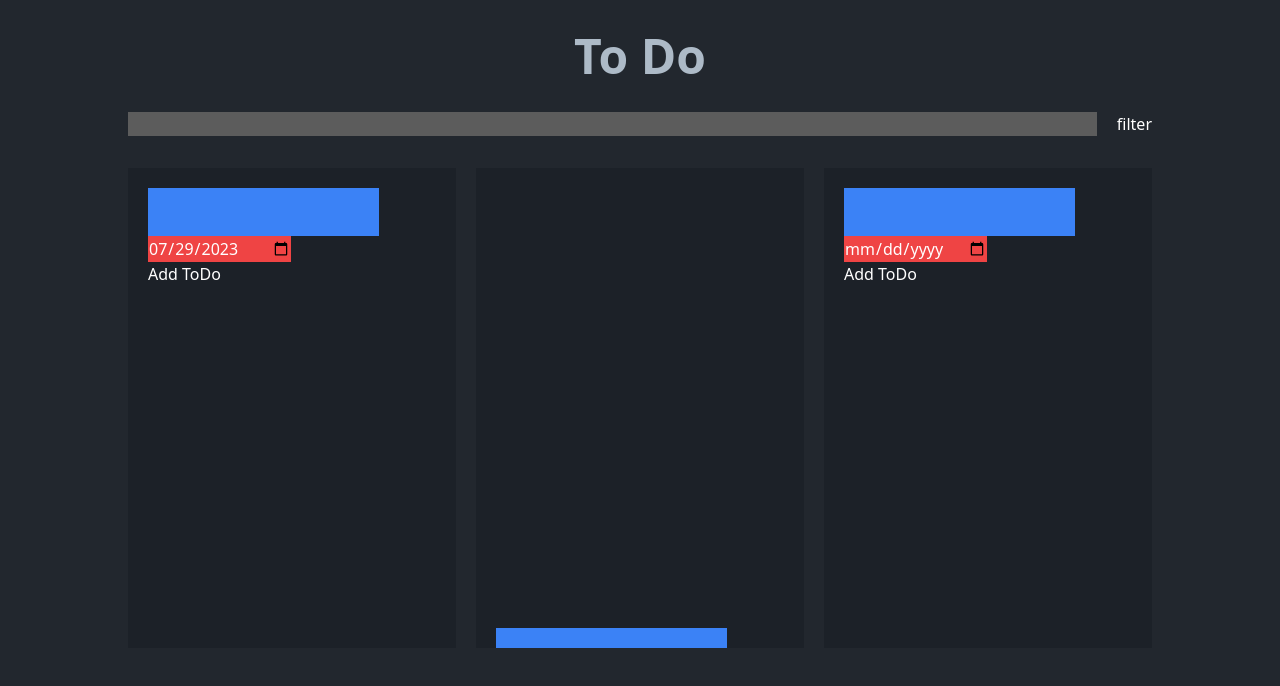
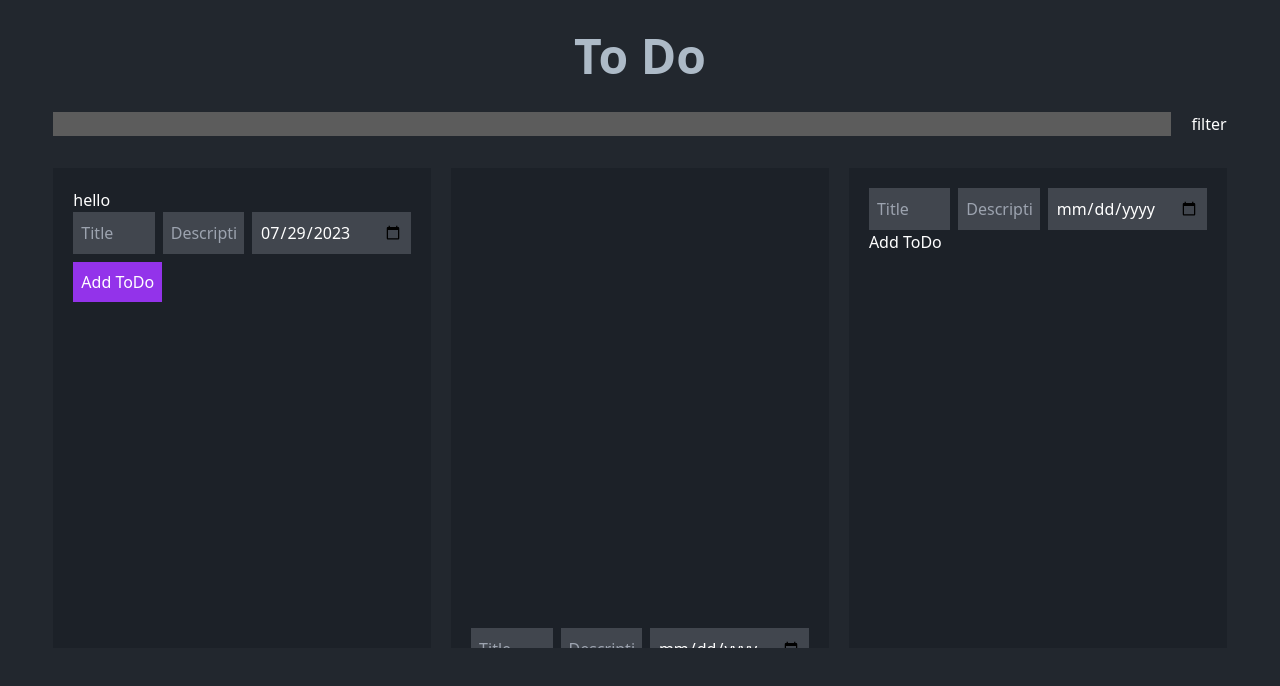
Before and after one commit to JakariaJishan/kanban-react, a React (Create React App) app: page / in a window 1280 px wide. Shown: the top 686 px of the page. Built offline with nearby package versions, Linux system fonts and the light colour scheme.

Commit message:
Add form sticky top

```diff
--- a/src/App.css
+++ b/src/App.css
@@ -32,7 +32,7 @@
 .characters li {
   display: flex;
   align-items: center;
-  border: solid 2px #d0d0d0;
+  border: solid 2px #9333EA;
   border-radius: .2em;
   padding: .5em .8em .5em .5em;
   margin-bottom: 1em;
@@ -49,7 +49,7 @@
   flex-shrink: 0;
   width: 2em;
   height: 2em;
-  background-color: #e8e8e8;
+  background-color: #9333EA;
   padding: .5em;
   margin-right: .5em;
 }
--- a/src/components/drag&drop/DragDrop.js
+++ b/src/components/drag&drop/DragDrop.js
@@ -27,7 +27,7 @@ const DragDrop = ({ finalSpaceCharacters }) => {
 
   return (
     <div>
-      <div className="Home-header max-w-5xl mx-auto">
+      <div className="Home-header w-11/12 mx-auto">
         <h2 className="text-5xl font-bold text-[#ADBAC7] text-center py-8">
           To Do
         </h2>
--- a/src/components/drag&drop/DropTodo.js
+++ b/src/components/drag&drop/DropTodo.js
@@ -37,7 +37,8 @@ const DropTodo = ({ todoItems }) => {
   };
 
   return (
-    <div className="bg-[#1C2128] p-5 h-[30rem] overflow-y-auto">
+    <div className="bg-[#1C2128] p-5 h-[30rem] overflow-y-auto relative">
+
       <Todo />
       <Droppable droppableId="todo" type="TASK">
         {(provided) => (
--- a/src/components/todo/FormItem.js
+++ b/src/components/todo/FormItem.js
@@ -9,24 +9,26 @@ const FormItem = ({
   setTitle,
 }) => {
   return (
-    <div className="">
+    <div className="flex gap-2">
       <input
         type="text"
-        className="bg-blue-500"
+        className="bg-[#41464e] w-full p-2 outline-purple-500 outline-offset-2 outline-4"
+        required
+        placeholder="Title"
+        value={title}
+        onChange={(e) => setTitle(e.target.value)}
+      />
+      <input
+        type="text"
+        className="bg-[#41464e] w-full p-2 outline-purple-500 outline-offset-2 outline-4"
+        placeholder="Description"
         required
         value={description}
         onChange={(e) => setDescription(e.target.value)}
       />
       <input
-        type="text"
-        className="bg-blue-500"
-        required
-        value={title}
-        onChange={(e) => setTitle(e.target.value)}
-      />
-      <input
         type="date"
-        className="bg-red-500 "
+        className=" bg-[#41464e] w-full p-2 outline-purple-500 outline-offset-2 outline-4"
         required
         value={date}
         onChange={(e) => setDate(e.target.value)}
--- a/src/components/todo/Todo.js
+++ b/src/components/todo/Todo.js
@@ -23,7 +23,10 @@ const Todo = () => {
     dispatch(addTodo(todo));
   };
   return (
-    <form onSubmit={handleSubmit}>
+    <form onSubmit={handleSubmit} className="mb-5 sticky top-0 left-0">
+      <div>
+        hello
+      </div>
       <FormItem
         title={title}
         date={date}
@@ -32,7 +35,7 @@ const Todo = () => {
         setDescription={setDescription}
         setTitle={setTitle}
       />
-      <button>Add ToDo</button>
+      <button className=" bg-purple-600 p-2 my-2">Add ToDo</button>
     </form>
   );
 };
```
Also changed, not shown: 1 other file (tests, documents, lock files or other folders).
